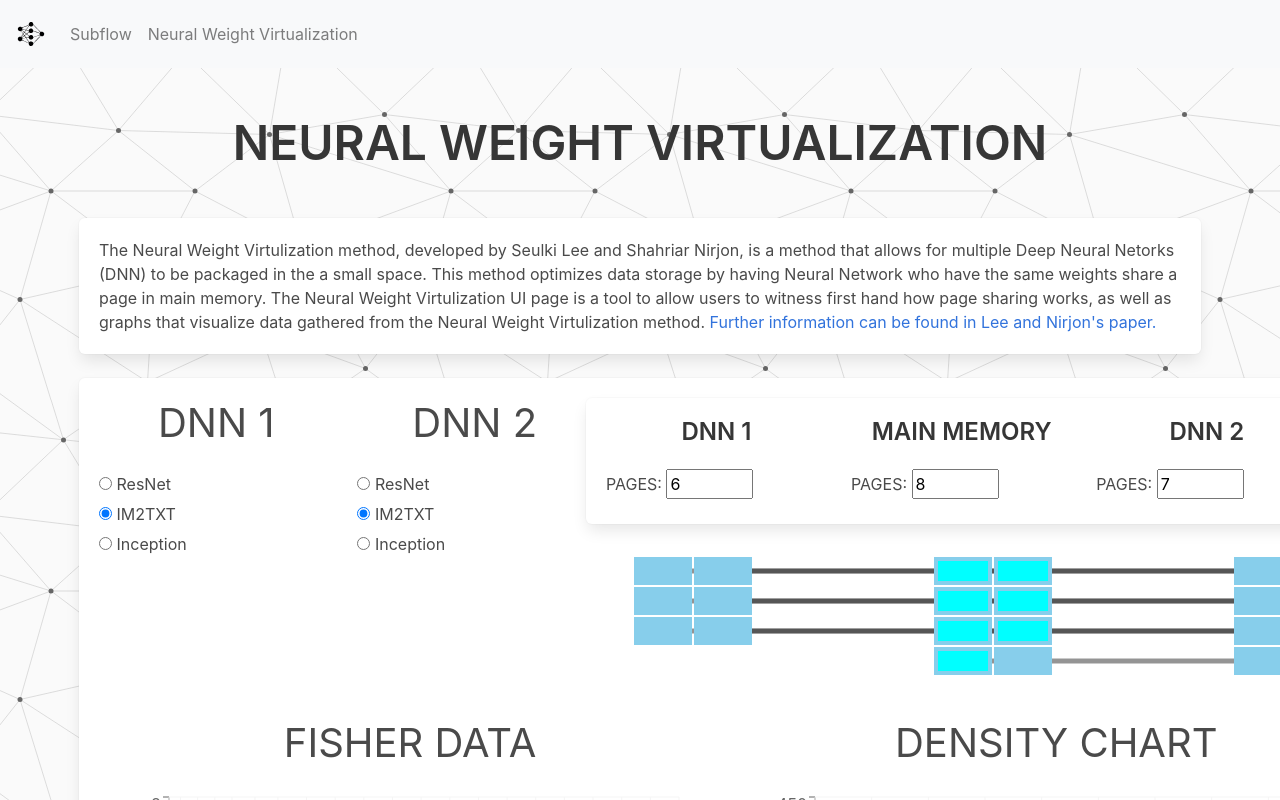
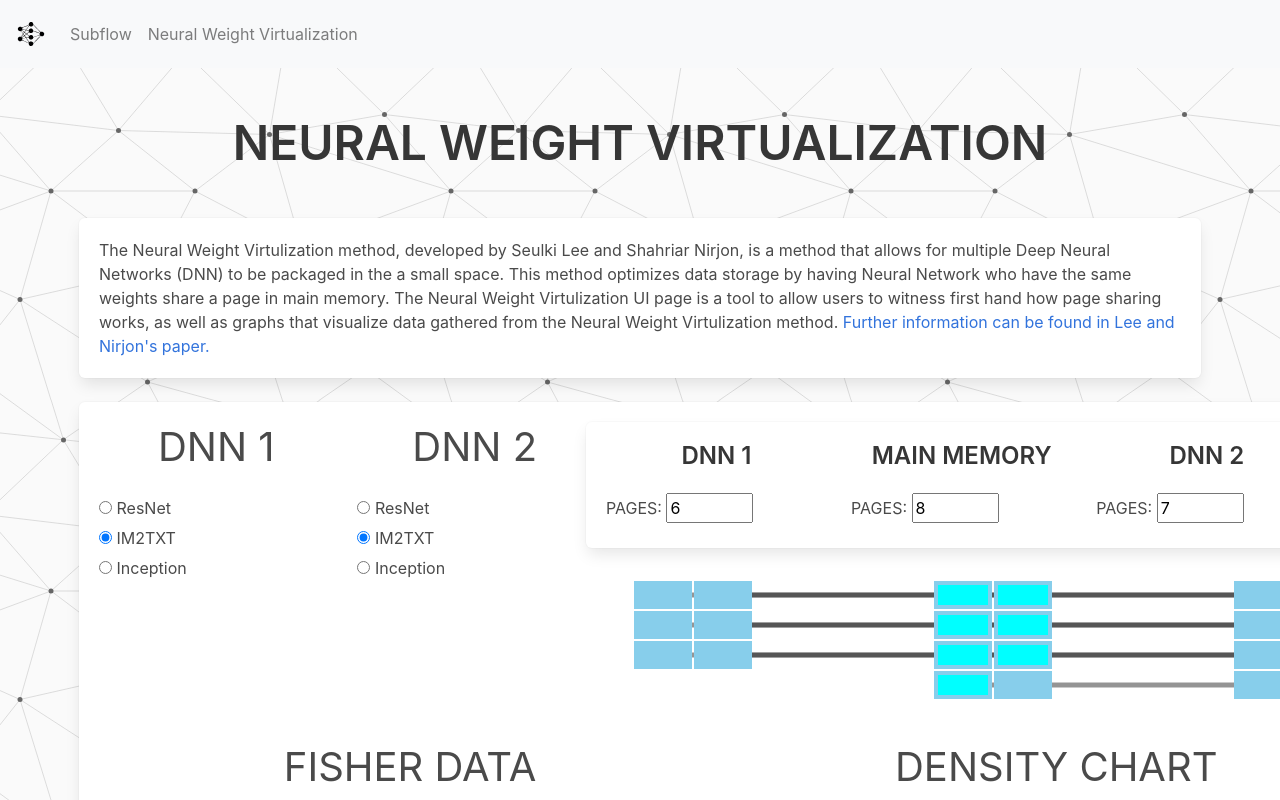
Before and after one commit to akyuus/neural-net-sim, a React (Create React App) app in the folder typescript-app/: page /neuralweightvirtualization in a window 1280 px wide. Shown: the top 800 px of the page. Built offline with nearby package versions, Linux system fonts and the light colour scheme.

Commit message:
fix spelling errors

```diff
--- a/typescript-app/src/components/NeuralWeightUI.tsx
+++ b/typescript-app/src/components/NeuralWeightUI.tsx
@@ -26,7 +26,7 @@ export default function NeuralWeightUI() {
             <p className="is-large">
               The Neural Weight Virtulization method, developed by Seulki Lee
               and Shahriar Nirjon, is a method that allows for multiple Deep
-              Neural Netorks (DNN) to be packaged in the a small space. This
+              Neural Networks (DNN) to be packaged in the a small space. This
               method optimizes data storage by having Neural Network who have
               the same weights share a page in main memory. The Neural Weight
               Virtulization UI page is a tool to allow users to witness first
```
